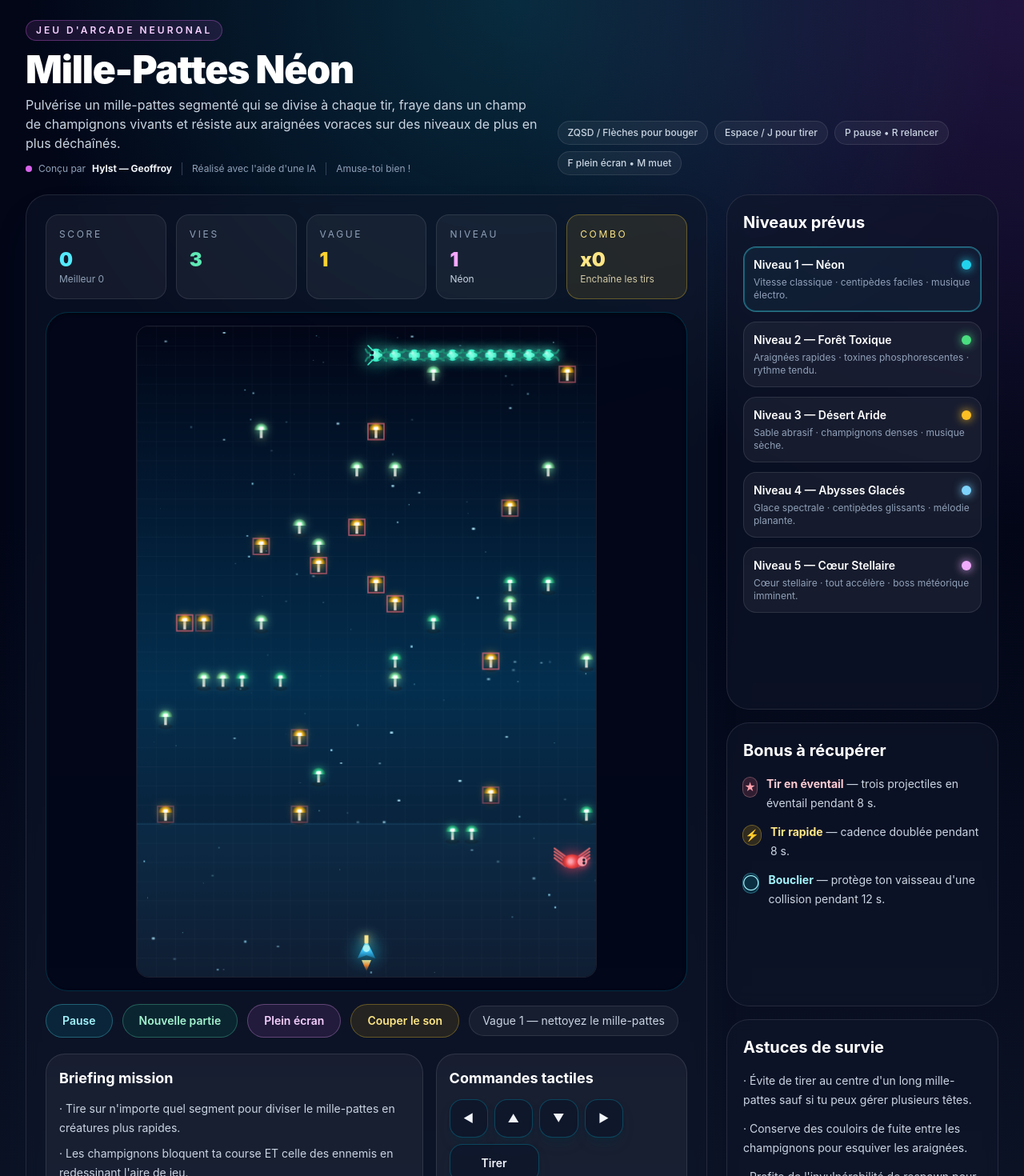
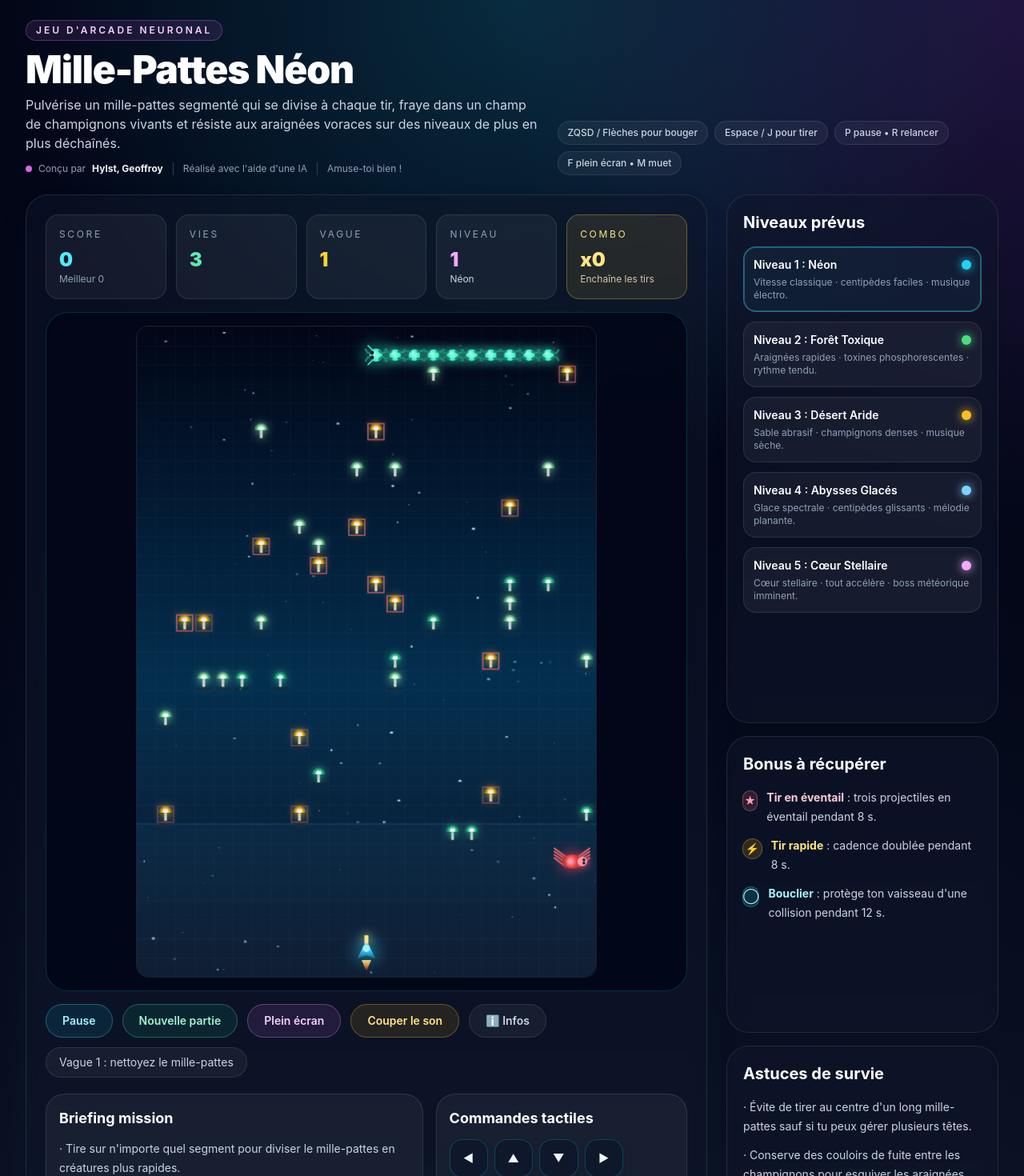
Before and after one commit to Hylst/centizap, a React (Vite) app: page / in a window 1280 px wide. Shown: the top 1470 px of the page at 80% size. Built offline with nearby package versions, Linux system fonts and the light colour scheme.

Commit message:
feat: modale Infos + nettoyage des tirets longs

```diff
--- a/src/App.tsx
+++ b/src/App.tsx
@@ -883,7 +883,7 @@ const loseLife = (game: Game) => {
     spawnExplosion(game, game.player.x, game.player.y, 24, "#7dd3fc", 280, 40);
     game.shake = 0.35;
     game.shakeIntensity = 5;
-    game.status = "Bouclier détruit — attention !";
+    game.status = "Bouclier détruit, attention !";
     audioEngine.playSfx("explosion");
     return;
   }
@@ -900,13 +900,13 @@ const loseLife = (game: Game) => {
 
   if (game.lives <= 0) {
     game.gameOver = true;
-    game.status = "Partie terminée — appuie sur R ou Nouvelle partie";
+    game.status = "Partie terminée, appuie sur R ou Nouvelle partie";
     game.player.invulnerable = 0;
     audioEngine.playSfx("gameOver");
     audioEngine.stopMusic();
     return;
   }
-  game.status = "Vaisseau détruit — prépare-toi à redécoller";
+  game.status = "Vaisseau détruit, prépare-toi à redécoller";
   respawnPlayer(game, 2.2);
   audioEngine.playSfx("explosion");
 };
@@ -947,8 +947,8 @@ const spawnWave = (game: Game) => {
 
   game.status =
     groupCount > 1
-      ? `Vague ${game.wave} — essaim divisé en approche`
-      : `Vague ${game.wave} — nettoyez le mille-pattes`;
+      ? `Vague ${game.wave} : essaim divisé en approche`
+      : `Vague ${game.wave} : nettoyez le mille-pattes`;
   respawnPlayer(game, Math.max(game.player.invulnerable, 0.8));
 };
 
@@ -964,7 +964,7 @@ const createGame = (bestScore: number): Game => {
     levelIndex: 0,
     paused: false,
     gameOver: false,
-    status: "Vague 1 — nettoyez le mille-pattes",
+    status: "Vague 1 : nettoyez le mille-pattes",
     waveBanner: 0,
     waveDelay: 0,
     spiderSpawnTimer: 3,
@@ -1228,7 +1228,7 @@ const updateGame = (game: Game, input: InputState, dt: number) => {
   if (game.centipedes.length === 0 && !game.gameOver) {
     if (game.waveDelay === 0) {
       game.waveDelay = 1.8;
-      game.status = `Vague ${game.wave} terminée — prépare la suivante`;
+      game.status = `Vague ${game.wave} terminée, prépare la suivante`;
       audioEngine.playSfx("waveClear");
       game.shake = 0.4;
       game.shakeIntensity = 6;
@@ -1743,6 +1743,7 @@ export default function App() {
     muted: false,
     bestScore: 0,
   });
+  const [showInfo, setShowInfo] = useState(false);
 
   const syncHud = useCallback((game: Game) => {
     setHud({
@@ -1781,7 +1782,7 @@ export default function App() {
     const game = gameRef.current;
     if (!game || game.gameOver) return;
     game.paused = !game.paused;
-    game.status = game.paused ? "Pause" : `Vague ${game.wave} — retour au combat`;
+    game.status = game.paused ? "Pause" : `Vague ${game.wave} : retour au combat`;
     if (game.paused) audioEngine.stopMusic();
     else audioEngine.startMusic(LEVEL_THEMES[game.levelIndex % LEVEL_THEMES.length]);
     syncHud(game);
@@ -1961,7 +1962,7 @@ export default function App() {
             <div className="flex flex-wrap items-center gap-3 text-xs text-slate-400">
               <span className="inline-flex items-center gap-2">
                 <span className="h-2 w-2 rounded-full bg-fuchsia-400 animate-pulse" />
-                Conçu par <strong className="text-slate-100">Hylst — Geoffroy</strong>
+                Conçu par <strong className="text-slate-100">Hylst, Geoffroy</strong>
               </span>
               <span className="hidden h-4 w-px bg-slate-700 sm:block" />
               <span>Réalisé avec l&apos;aide d&apos;une IA</span>
@@ -2051,6 +2052,13 @@ export default function App() {
               >
                 {hud.muted ? "Réactiver le son" : "Couper le son"}
               </button>
+              <button
+                type="button"
+                onClick={() => setShowInfo(true)}
+                className="rounded-full border border-white/10 bg-white/5 px-5 py-2.5 text-sm font-semibold text-slate-300 transition hover:border-white/20 hover:bg-white/10"
+              >
+                ℹ️ Infos
+              </button>
               <div className="rounded-full border border-white/10 bg-white/5 px-4 py-2 text-sm text-slate-300">
                 {hud.status}
               </div>
@@ -2097,7 +2105,7 @@ export default function App() {
                   >
                     <div className="flex items-center justify-between gap-2">
                       <p className="font-semibold text-white">
-                        Niveau {index + 1} — {theme.name}
+                        Niveau {index + 1} : {theme.name}
                       </p>
                       <span
                         className="h-3 w-3 rounded-full"
@@ -2121,15 +2129,15 @@ export default function App() {
               <ul className="mt-4 space-y-3 text-sm leading-6 text-slate-300">
                 <li className="flex items-start gap-3">
                   <span className="mt-1 inline-flex h-6 w-6 items-center justify-center rounded-full bg-rose-400/15 text-rose-300 ring-1 ring-rose-300/40">★</span>
-                  <div><strong className="text-rose-200">Tir en éventail</strong> — trois projectiles en éventail pendant 8&nbsp;s.</div>
+                  <div><strong className="text-rose-200">Tir en éventail</strong> : trois projectiles en éventail pendant 8&nbsp;s.</div>
                 </li>
                 <li className="flex items-start gap-3">
                   <span className="mt-1 inline-flex h-6 w-6 items-center justify-center rounded-full bg-amber-400/15 text-amber-300 ring-1 ring-amber-300/40">⚡</span>
-                  <div><strong className="text-amber-200">Tir rapide</strong> — cadence doublée pendant 8&nbsp;s.</div>
+                  <div><strong className="text-amber-200">Tir rapide</strong> : cadence doublée pendant 8&nbsp;s.</div>
                 </li>
                 <li className="flex items-start gap-3">
                   <span className="mt-1 inline-flex h-6 w-6 items-center justify-center rounded-full bg-cyan-400/15 text-cyan-200 ring-1 ring-cyan-300/40">◯</span>
-                  <div><strong className="text-cyan-200">Bouclier</strong> — protège ton vaisseau d&apos;une collision pendant 12&nbsp;s.</div>
+                  <div><strong className="text-cyan-200">Bouclier</strong> : protège ton vaisseau d&apos;une collision pendant 12&nbsp;s.</div>
                 </li>
               </ul>
             </div>
@@ -2147,10 +2155,29 @@ export default function App() {
         </main>
 
         <footer className="rounded-[28px] border border-white/10 bg-slate-900/55 p-5 text-center text-sm text-slate-400 backdrop-blur">
-          Une création signée <span className="font-semibold text-slate-100">Hylst — Geoffroy</span>, réalisée avec
+          Une création signée <span className="font-semibold text-slate-100">Hylst, Geoffroy</span>, réalisée avec
           l&apos;aide d&apos;une IA. Amuse-toi bien dans l&apos;arène néon&nbsp;!
         </footer>
       </div>
+
+      {showInfo && (
+        <div className="fixed inset-0 z-50 flex items-center justify-center bg-black/75 backdrop-blur-sm p-4" onClick={() => setShowInfo(false)}>
+          <div className="w-full max-w-lg max-h-[85vh] overflow-y-auto rounded-[28px] border border-white/10 bg-slate-900/95 shadow-2xl" onClick={(e) => e.stopPropagation()}>
+            <div className="p-6 space-y-3.5 text-sm leading-relaxed text-slate-300">
+              <h3 className="text-xl font-black text-white">Comment ce jeu a été fait</h3>
+              <p><strong className="text-white">Stack :</strong> React 19, TypeScript 5.9, Tailwind CSS 4, Vite 7, compilé en un seul fichier HTML, aucune dépendance chargée depuis l'extérieur.</p>
+              <p><strong className="text-white">Graphismes :</strong> tout est dessiné en Canvas 2D à chaque image (vaisseau, mille-pattes, champignons, araignées, particules), aucun sprite ni image externe.</p>
+              <p><strong className="text-white">Musique &amp; sons :</strong> synthétisés en direct avec l'API Web Audio, une thématique musicale différente par niveau.</p>
+              <p><strong className="text-white">Interactions :</strong> ZQSD ou flèches pour se déplacer, espace ou J pour tirer, avec des power-ups temporaires (tir en éventail, tir rapide, bouclier).</p>
+              <p><strong className="text-white">Architecture :</strong> l'état du jeu vit dans une référence mise à jour à chaque frame de la boucle Canvas, synchronisée vers le state React uniquement pour l'affichage du HUD.</p>
+              <p><strong className="text-white">Algorithmes notables :</strong> le mille-pattes est une chaîne de segments qui se divise en deux groupes indépendants dès qu'un segment du milieu est touché, chacun continuant sa progression dans le champ de champignons qui dévie sa trajectoire.</p>
+            </div>
+            <div className="border-t border-white/10 p-4 text-center">
+              <button onClick={() => setShowInfo(false)} className="rounded-full border border-white/10 bg-white/10 px-6 py-2.5 text-sm font-semibold text-white transition hover:bg-white/20">Fermer</button>
+            </div>
+          </div>
+        </div>
+      )}
     </div>
   );
 }
```
Also changed, not shown: 1 other file (tests, documents, lock files or other folders).
